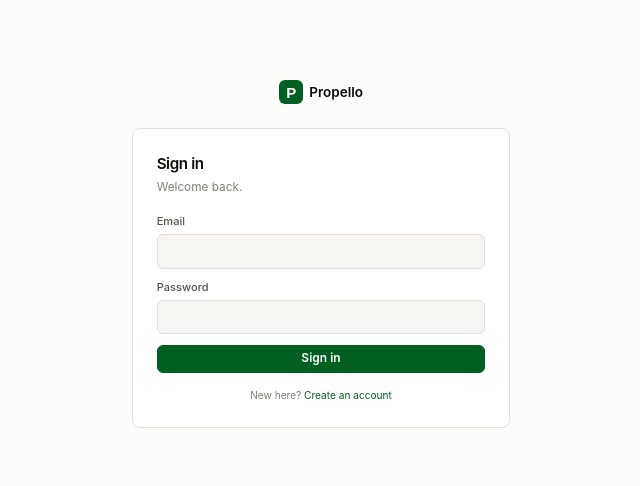
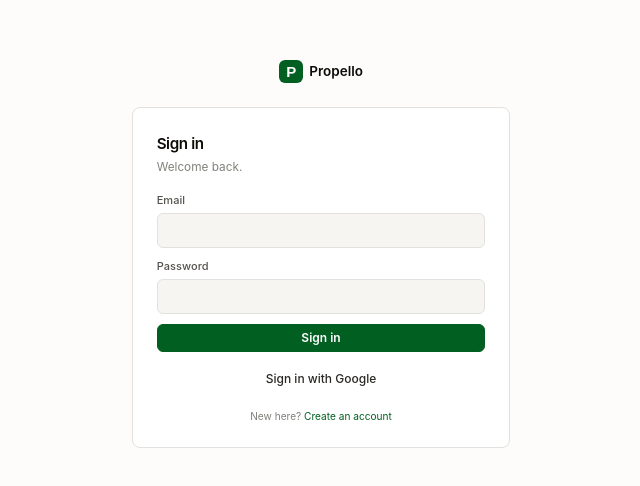
Before and after one commit to vibecoder223/Tenderly2, a Next.js app: page /auth/login in a window 1280 px wide. Shown: the part 146-632 px from the top of the page, without its empty margins (319-959 px from the left). Built offline with nearby package versions, Linux system fonts and the light colour scheme; no server answers; a web font is replaced by a local one.

Commit message:
Add Google sign-in option and Supabase env validation

```diff
--- a/app/auth/login/page.tsx
+++ b/app/auth/login/page.tsx
@@ -22,10 +22,15 @@ function LoginForm() {
   const [password, setPassword] = useState("");
   const [err, setErr] = useState<string | null>(null);
   const [loading, setLoading] = useState(false);
+  const [googleLoading, setGoogleLoading] = useState(false);
 
   async function submit(e: React.FormEvent) {
     e.preventDefault();
     setErr(null);
+    if (!email || !email.includes("@")) {
+      setErr("Please sign in with your email address.");
+      return;
+    }
     setLoading(true);
     const supabase = createClient();
     const { error } = await supabase.auth.signInWithPassword({ email, password });
@@ -37,6 +42,22 @@ function LoginForm() {
     // Keep spinner active through the redirect
     router.push(next);
     router.refresh();
+  }
+
+  async function signInWithGoogle() {
+    setErr(null);
+    setGoogleLoading(true);
+    const supabase = createClient();
+    const { error } = await supabase.auth.signInWithOAuth({
+      provider: "google",
+      options: {
+        redirectTo: `${window.location.origin}${next}`,
+      },
+    });
+    if (error) {
+      setGoogleLoading(false);
+      setErr(error.message);
+    }
   }
 
   return (
@@ -86,6 +107,31 @@ function LoginForm() {
           ) : "Sign in"}
         </button>
       </form>
+      <div className="mt-4">
+        <button
+          type="button"
+          className="btn btn-ghost w-full justify-center"
+          onClick={signInWithGoogle}
+          disabled={googleLoading}
+        >
+          {googleLoading ? (
+            <>
+              <svg
+                width="14" height="14"
+                viewBox="0 0 14 14"
+                fill="none"
+                style={{ animation: "spin 0.75s linear infinite", flexShrink: 0 }}
+              >
+                <circle cx="7" cy="7" r="5.5" stroke="oklch(1 0 0 / 0.35)" strokeWidth="1.5" />
+                <path d="M7 1.5A5.5 5.5 0 0 1 12.5 7" stroke="white" strokeWidth="1.5" strokeLinecap="round" />
+              </svg>
+              Redirecting…
+            </>
+          ) : (
+            "Sign in with Google"
+          )}
+        </button>
+      </div>
       <div className="text-xs text-center mt-5" style={{ color: "var(--fg-4)" }}>
         New here?{" "}
         <Link href="/auth/signup" style={{ color: "var(--accent)" }}>Create an account</Link>
--- a/utils/supabase/client.ts
+++ b/utils/supabase/client.ts
@@ -1,6 +1,12 @@
 import { createBrowserClient } from "@supabase/ssr";
 
-const supabaseUrl = process.env.NEXT_PUBLIC_SUPABASE_URL!;
-const supabaseKey = process.env.NEXT_PUBLIC_SUPABASE_PUBLISHABLE_KEY!;
+const supabaseUrl = process.env.NEXT_PUBLIC_SUPABASE_URL;
+const supabaseKey = process.env.NEXT_PUBLIC_SUPABASE_PUBLISHABLE_KEY;
+
+if (!supabaseUrl || !supabaseKey) {
+  throw new Error(
+    "Supabase auth is not configured. Set NEXT_PUBLIC_SUPABASE_URL and NEXT_PUBLIC_SUPABASE_PUBLISHABLE_KEY in .env.local."
+  );
+}
 
 export const createClient = () => createBrowserClient(supabaseUrl, supabaseKey);
--- a/utils/supabase/server.ts
+++ b/utils/supabase/server.ts
@@ -3,8 +3,14 @@ import { cookies } from "next/headers";
 
 type CookieToSet = { name: string; value: string; options: CookieOptions };
 
-const supabaseUrl = process.env.NEXT_PUBLIC_SUPABASE_URL!;
-const supabaseKey = process.env.NEXT_PUBLIC_SUPABASE_PUBLISHABLE_KEY!;
+const supabaseUrl = process.env.NEXT_PUBLIC_SUPABASE_URL;
+const supabaseKey = process.env.NEXT_PUBLIC_SUPABASE_PUBLISHABLE_KEY;
+
+if (!supabaseUrl || !supabaseKey) {
+  throw new Error(
+    "Supabase auth is not configured. Set NEXT_PUBLIC_SUPABASE_URL and NEXT_PUBLIC_SUPABASE_PUBLISHABLE_KEY in .env.local."
+  );
+}
 
 export const createClient = (cookieStore: Awaited<ReturnType<typeof cookies>>) =>
   createServerClient(supabaseUrl, supabaseKey, {
```
